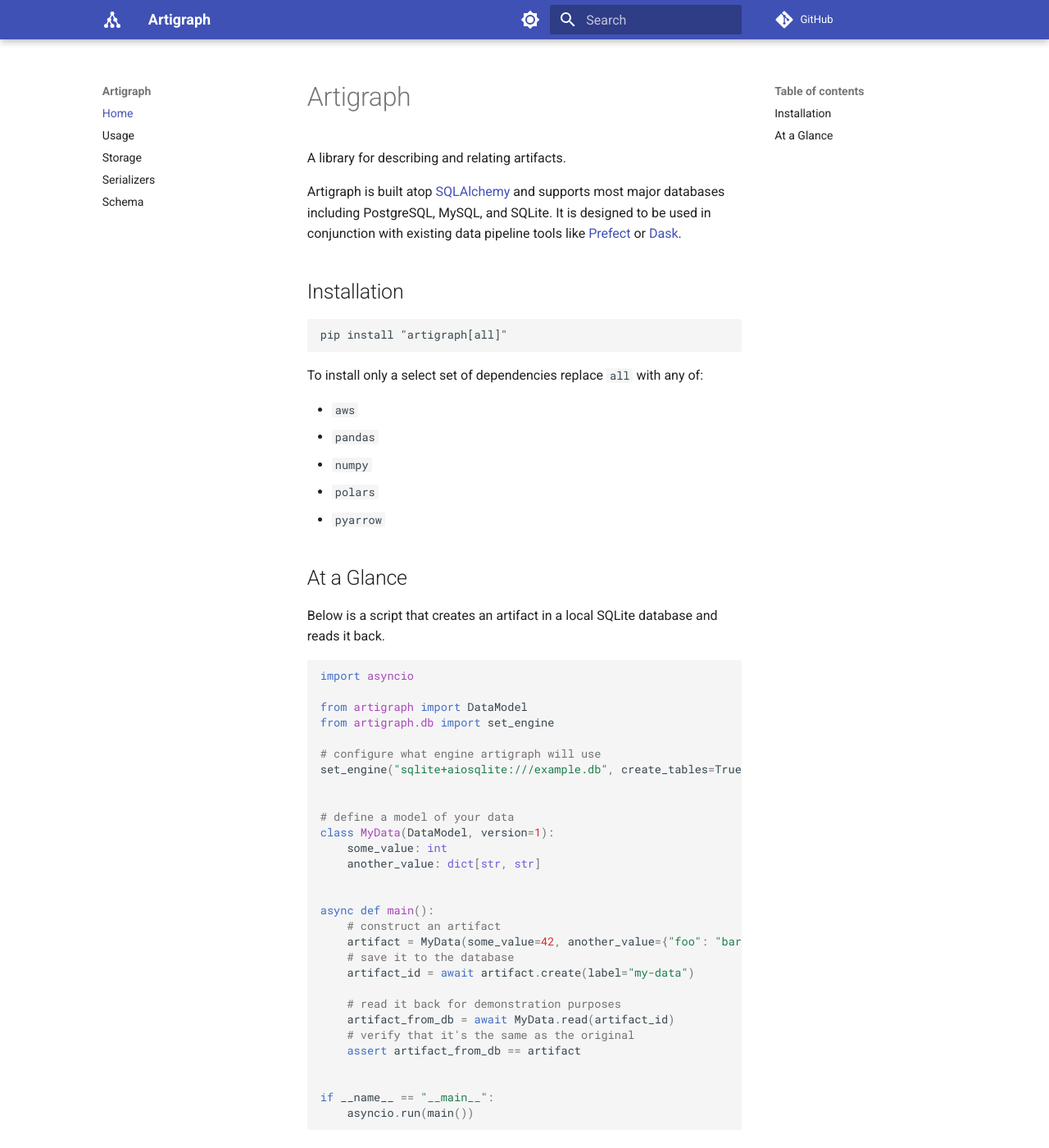
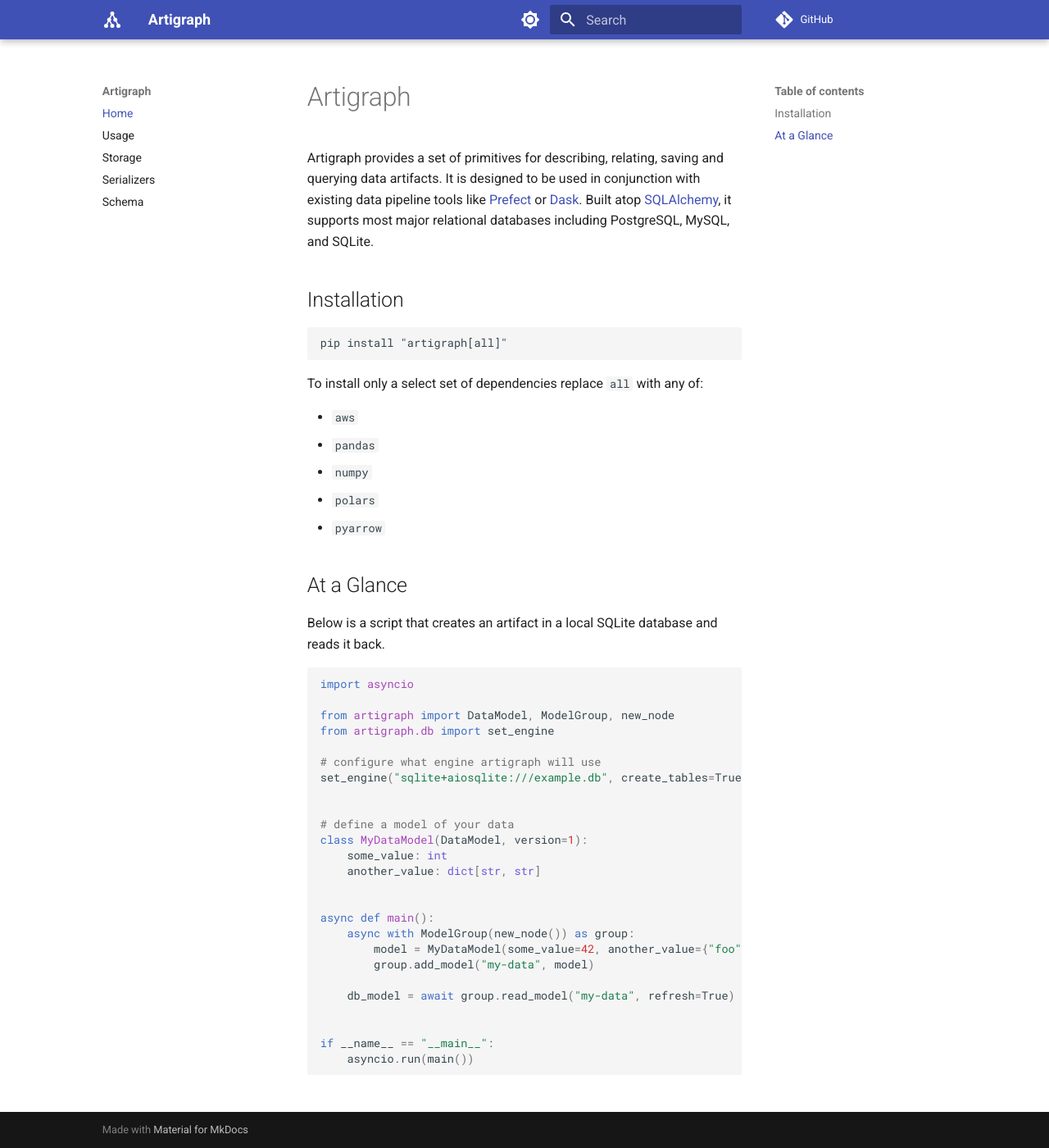
Before and after one commit to rmorshea/artigraph, an MkDocs documentation site: the page built from docs/index.md, in a window 1280 px wide and 1400 px high. Shown: the whole window at 82% size. Built offline with MkDocs 1.6.1 and Material for MkDocs 9.7.7, drawn with Linux system fonts in a browser that asks for light colours; comment, search, counter and statistics services are not loaded.

Commit message:
more things

````diff
--- a/docs/index.md
+++ b/docs/index.md
@@ -1,11 +1,10 @@
 # Artigraph
 
-A library for describing and relating artifacts.
-
-Artigraph is built atop [SQLAlchemy](https://www.sqlalchemy.org/) and supports most
-major databases including PostgreSQL, MySQL, and SQLite. It is designed to be used in
-conjunction with existing data pipeline tools like [Prefect](https://www.prefect.io/) or
-[Dask](https://dask.org/).
+Artigraph provides a set of primitives for describing, relating, saving and querying
+data artifacts. It is designed to be used in conjunction with existing data pipeline
+tools like [Prefect](https://www.prefect.io/) or [Dask](https://dask.org/). Built atop
+[SQLAlchemy](https://www.sqlalchemy.org/), it supports most major relational databases
+including PostgreSQL, MySQL, and SQLite.
 
 ## Installation
 
@@ -28,7 +27,7 @@
 ```python
 import asyncio
 
-from artigraph import DataModel
+from artigraph import DataModel, ModelGroup, new_node
 from artigraph.db import set_engine
 
 # configure what engine artigraph will use
@@ -36,21 +35,17 @@
 
 
 # define a model of your data
-class MyData(DataModel, version=1):
+class MyDataModel(DataModel, version=1):
     some_value: int
     another_value: dict[str, str]
 
 
 async def main():
-    # construct an artifact
-    artifact = MyData(some_value=42, another_value={"foo": "bar"})
-    # save it to the database
-    artifact_id = await artifact.create(label="my-data")
+    async with ModelGroup(new_node()) as group:
+        model = MyDataModel(some_value=42, another_value={"foo": "bar"})
+        group.add_model("my-data", model)
 
-    # read it back for demonstration purposes
-    artifact_from_db = await MyData.read(artifact_id)
-    # verify that it's the same as the original
-    assert artifact_from_db == artifact
+    db_model = await group.read_model("my-data", refresh=True)
 
 
 if __name__ == "__main__":
````
Also changed, not shown: 1 other file.
